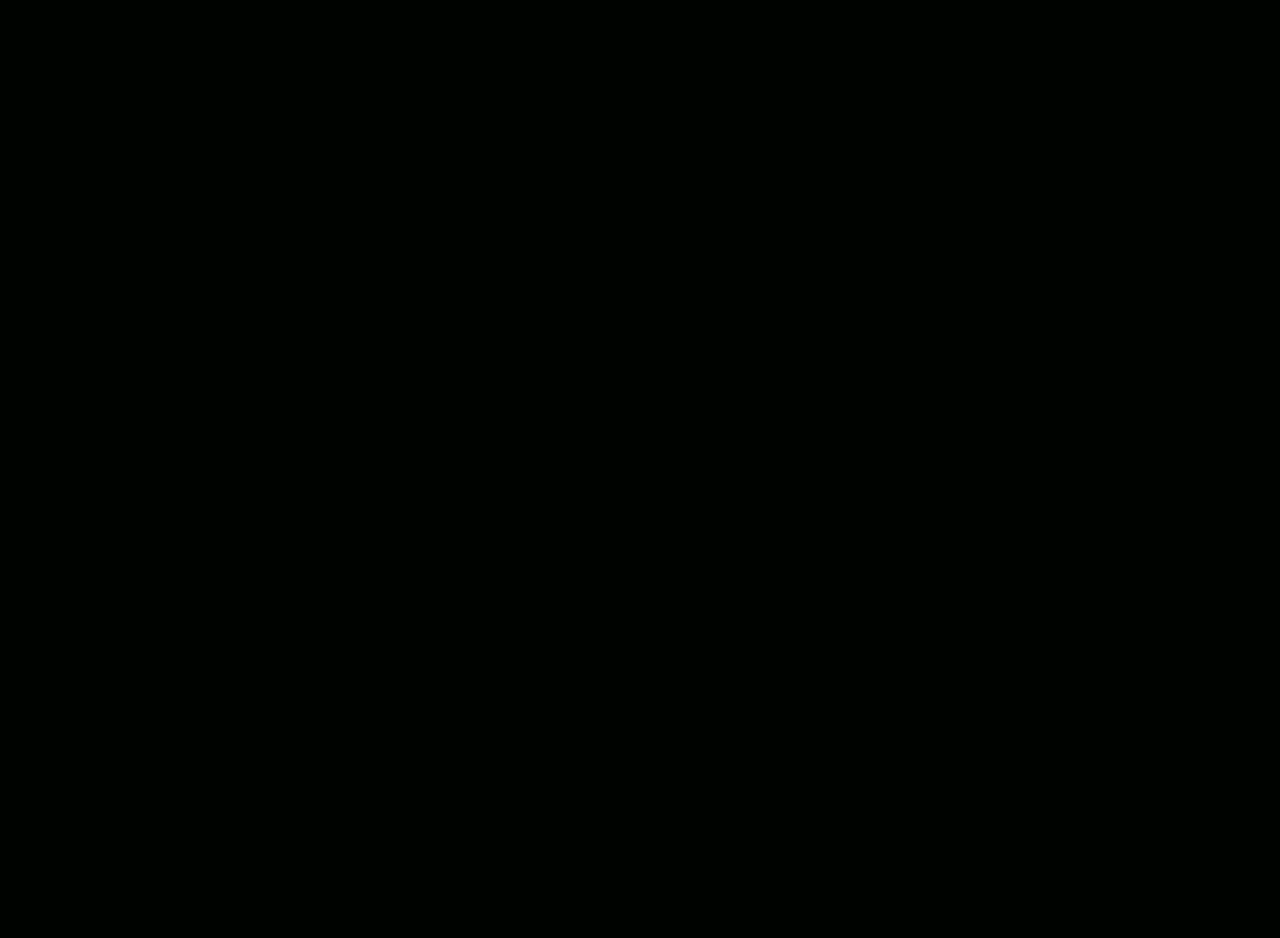
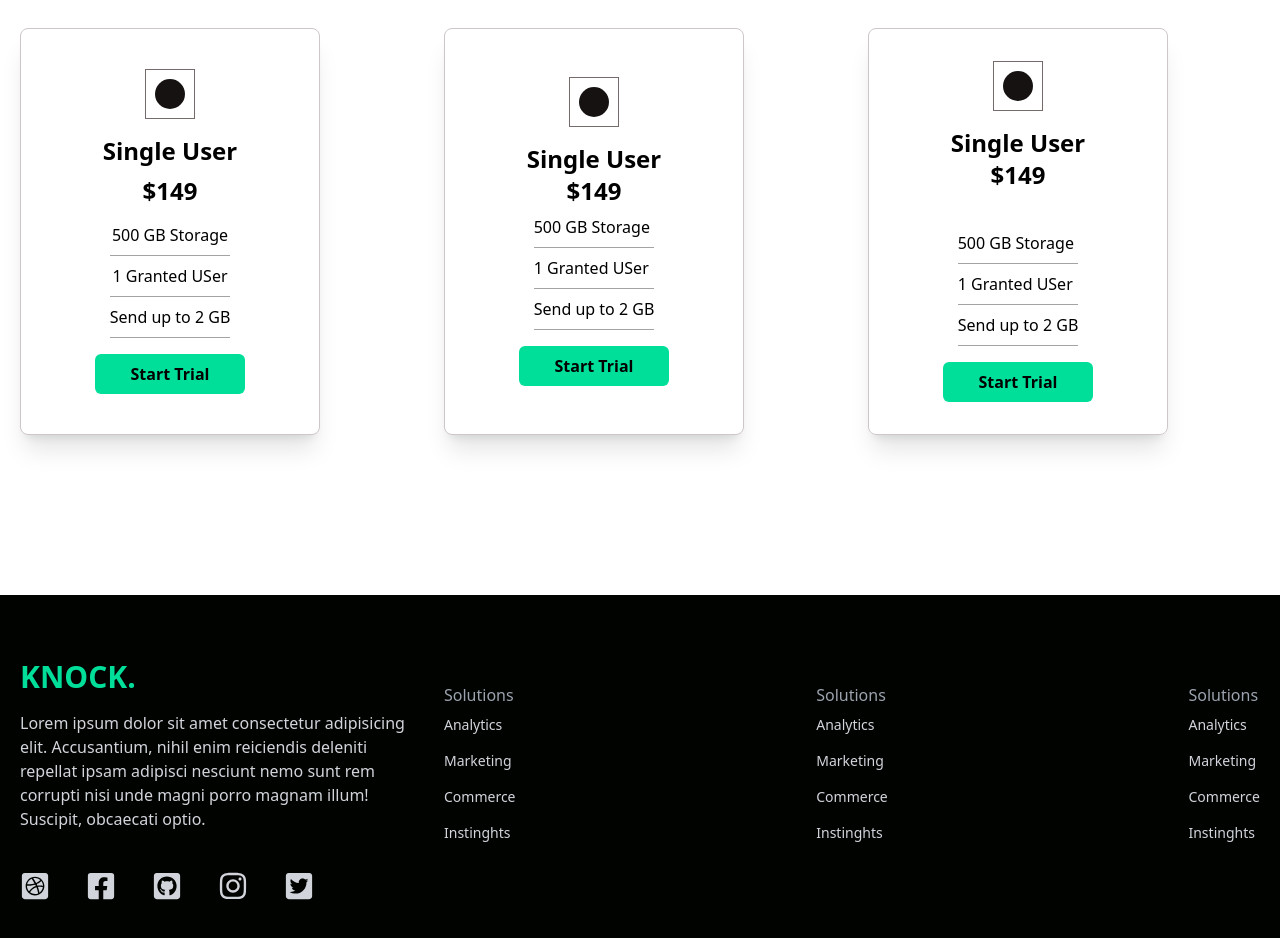
Before and after one commit to SudhiSumesh/React_tailwind_project, a React (Vite) app: page / in a window 1280 px wide. Shown: the part 1600-2538 px from the top of the page. Before the commit the page ends 1468 px from the top, so only its background shows below. Built offline with nearby package versions, Linux system fonts and the light colour scheme.

Commit message:
footer Completed..And the Full Project Completed

```diff
--- a/src/App.jsx
+++ b/src/App.jsx
@@ -1,4 +1,6 @@
+import Cards from "./assets/Pages/Cards";
 import Content from "./assets/Pages/Content";
+import Footer from "./assets/Pages/Footer";
 import Landing from "./assets/Pages/Landing";
 import Navbar from "./assets/Pages/Navbar";
 import NewsLEtter from "./assets/Pages/NewsLEtter";
@@ -10,6 +12,8 @@
       <Landing />
       <Content />
       <NewsLEtter />
+      <Cards />
+      <Footer/>
     </>
   );
 }
--- /dev/null
+++ b/src/assets/Pages/Cards.jsx
@@ -0,0 +1,80 @@
+import React from "react";
+
+function Cards() {
+  return (
+    <>
+      <div className="w-full py-[10rem] px-4 bg-white">
+        <div className="max-w-[1240px] mx-auto   grid md:grid-cols-3 gap-8 ">
+          {/* card-1 */}
+          <div className="w-[300px] b shadow-xl bg-white border border-[#cfc7c7] rounded-lg flex flex-col items-center justify-center p-4 hover:scale-105 duration-300">
+            <div className="h-[50px] w-[50px]  bg-white border border-[#766b6b] m-4 flex justify-center items-center ">
+              <div className="bg-[#171212] w-[30px] h-[30px] rounded-full"></div>
+            </div>
+            <h2 className="text-center font-bold text-2xl">Single User</h2>
+            <p className="py-2 text-2xl font-bold">$149</p>
+            <div className="text-center font-medium">
+              <p className="py-2 border-b border-b-[#868383bf]">
+                500 GB Storage
+              </p>
+              <p className="py-2 border-b border-b-[#868383bf]">
+                1 Granted USer
+              </p>
+              <p className="py-2 border-b border-b-[#868383bf]">
+                Send up to 2 GB
+              </p>
+            </div>
+            <button className=" text-black hover:text-white font-semibold  bg-main-color rounded-md w-[150px] h-10 m-4 ">
+              Start Trial
+            </button>
+          </div>
+          {/* card-2 */}
+          <div className="w-[300px] b shadow-xl bg-[white] border border-[#cfc7c7] rounded-lg flex flex-col items-center justify-center p-4 hover:scale-105 duration-300">
+            <div className="h-[50px] w-[50px]  bg-white border border-[#766b6b] m-4 flex justify-center items-center ">
+              <div className="bg-[#171212] w-[30px] h-[30px] rounded-full"></div>
+            </div>
+            <h2 className="text-center font-bold text-2xl">Single User</h2>
+            <p className="text-center text-2xl font-bold">$149</p>
+            <div>
+              <p className="py-2 border-b border-b-[#868383bf]">
+                500 GB Storage
+              </p>
+              <p className="py-2 border-b border-b-[#868383bf]">
+                1 Granted USer
+              </p>
+              <p className="py-2 border-b border-b-[#868383bf]">
+                Send up to 2 GB
+              </p>
+            </div>
+            <button className=" text-black hover:text-white font-semibold  bg-main-color rounded-md w-[150px] h-10 m-4 ">
+              Start Trial
+            </button>
+          </div>
+          {/* card-3 */}
+          <div className="w-[300px]  shadow-xl bg-[whilte] border border-[#cfc7c7] rounded-lg flex flex-col items-center justify-center p-4 hover:scale-105 duration-300">
+            <div className="h-[50px] w-[50px]  bg-white border border-[#766b6b] m-4 flex justify-center items-center ">
+              <div className="bg-[#171212] w-[30px] h-[30px] rounded-full"></div>
+            </div>
+            <h2 className="text-center font-bold text-2xl">Single User</h2>
+            <p className="text-center text-2xl font-bold">$149</p>
+            <div>
+              <p className="py-2 border-b border-b-[#868383bf]  mx-auto mt-8">
+                500 GB Storage
+              </p>
+              <p className="py-2 border-b border-b-[#868383bf]">
+                1 Granted USer
+              </p>
+              <p className="py-2 border-b border-b-[#868383bf]">
+                Send up to 2 GB
+              </p>
+            </div>
+            <button className=" text-black hover:text-white font-semibold  bg-main-color rounded-md w-[150px] h-10 m-4 ">
+              Start Trial
+            </button>
+          </div>
+        </div>
+      </div>
+    </>
+  );
+}
+
+export default Cards;
--- /dev/null
+++ b/src/assets/Pages/Footer.jsx
@@ -0,0 +1,62 @@
+import React from 'react'
+import{
+    FaDribbbleSquare,
+    FaFacebookSquare,
+    FaGithubSquare,
+    FaInstagram,
+    FaTwitterSquare,
+}from  'react-icons/fa'
+function Footer() {
+  return (
+    <div
+    className='text-gray-300 w-full py-16'
+    >
+     <div className='max-w-[1240px] mx-auto grid lg:grid-cols-3 gap-8 '>
+        <div>
+      <h1 className="text-main-color font-bold w-full text-3xl ">KNOCK.</h1>
+<p className='py-4'>Lorem ipsum dolor sit amet consectetur adipisicing elit. Accusantium, nihil enim reiciendis deleniti repellat ipsam adipisci nesciunt nemo sunt rem corrupti nisi unde magni porro magnam illum! Suscipit, obcaecati optio.</p>
+<div className='flex justify-between md:w-[75%] my-6 '>
+    <FaDribbbleSquare size={30}/>
+    <FaFacebookSquare size={30}/>
+    <FaGithubSquare size={30}/>
+    <FaInstagram size={30}/>
+    <FaTwitterSquare size={30}/>
+</div>
+        </div>
+        <div className='lg:col-span-2 flex justify-between mt-6'>
+<div>
+        <h6 className='font-medium text-gray-400'>Solutions</h6>
+
+            <ul>
+                <li className='py-2 text-sm'>Analytics</li>
+                <li className='py-2 text-sm'>Marketing</li>
+                <li className='py-2 text-sm'>Commerce</li>
+                <li className='py-2 text-sm'>Instinghts</li>
+          </ul>
+          </div>
+
+        <div>
+            <h6 className='font-medium text-gray-400'>Solutions</h6>
+            <ul>
+                <li className='py-2 text-sm'>Analytics</li>
+                <li className='py-2 text-sm'>Marketing</li>
+                <li className='py-2 text-sm'>Commerce</li>
+                <li className='py-2 text-sm'>Instinghts</li>
+          </ul>
+        </div>
+        <div>
+            <h6 className='font-medium text-gray-400'>Solutions</h6>
+            <ul>
+                <li className='py-2 text-sm'>Analytics</li>
+                <li className='py-2 text-sm'>Marketing</li>
+                <li className='py-2 text-sm'>Commerce</li>
+                <li className='py-2 text-sm'>Instinghts</li>
+          </ul>
+        </div>
+        </div>
+    </div>
+    </div>
+  )
+}
+
+export default Footer
```
